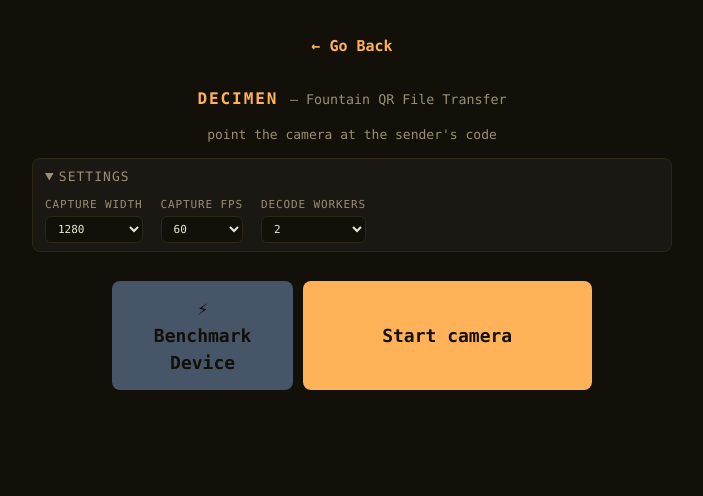
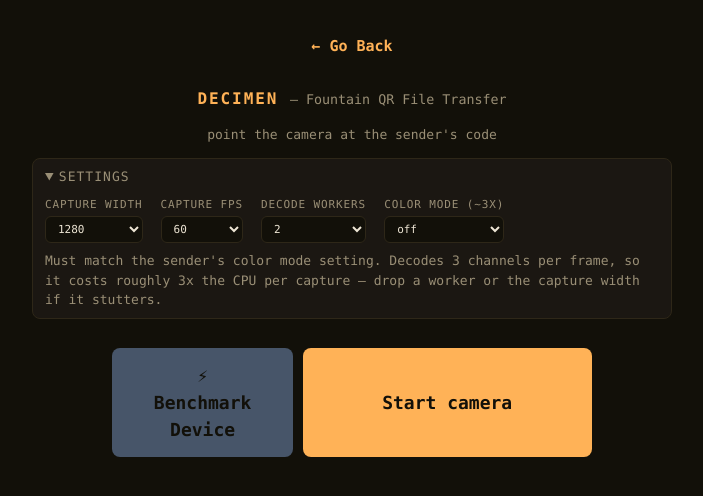
Before and after one commit to Mohamedali1234/optical-transfer, a website built with Vite: page receive/index.html in a window 1280 px wide. Both pictures are taken after a click on the heading "SETTINGS". Shown: the whole page, without its empty margins (288-991 px from the left). Built offline with nearby package versions, Linux system fonts and the light colour scheme.

Commit message:
Add color mode selection to receive/index.html
Added color mode selection with options for 'off' and 'on'.

```diff
--- a/receive/index.html
+++ b/receive/index.html
@@ -41,6 +41,18 @@
             <option>3</option>
           </select>
         </label>
+        <label>
+          color mode (~3x)
+          <select id="cfg-color-rx">
+            <option selected value="off">off</option>
+            <option value="on">on</option>
+          </select>
+        </label>
+      </div>
+      <div class="hint" style="text-align: left; padding-top: 8px">
+        Must match the sender's color mode setting. Decodes 3 channels per frame,
+        so it costs roughly 3x the CPU per capture — drop a worker or the capture
+        width if it stutters.
       </div>
     </details>
 
```
